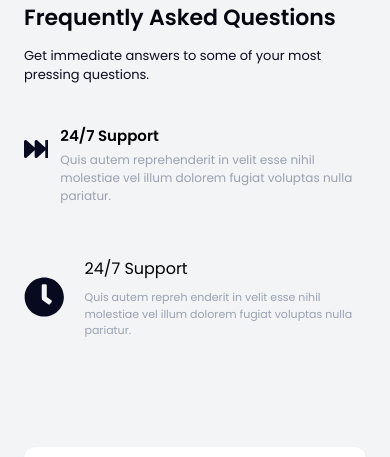
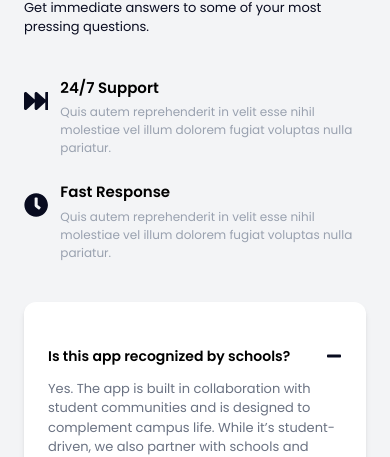
Before and after one commit to olaniyanp11/Easyipass, a Next.js app: page / in a window 390 px wide. Shown: the part 4557-5014 px from the top of the page. Built offline with nearby package versions, Linux system fonts and the light colour scheme.

Commit message:
made the left side more responsive

```diff
--- a/src/components/Faq.jsx
+++ b/src/components/Faq.jsx
@@ -51,7 +51,7 @@ const Faq = () => {
 
   return (
     <div
-      className="bg-gray-100 py-32 md:py-36 relative z-10 grid grid-cols-1 lg:grid-cols-2 px-6 sm:px-10 lg:px-24 gap-10"
+      className="bg-gray-100 py-20 md:py-28 relative z-10 grid grid-cols-1 lg:grid-cols-2 px-6 sm:px-10 lg:px-24 gap-10"
       id="faq"
     >
       {/* Left side */}
@@ -62,6 +62,7 @@ const Faq = () => {
         <p className="text-left text-text text-[13px] md:text-[16px] lg:text-[18px] font-normal mt-3 mb-10">
           Get immediate answers to some of your most pressing questions.
         </p>
+
         {/* Info cards */}
         <div className="flex flex-col gap-6">
           <div className="flex gap-3">
@@ -76,20 +77,20 @@ const Faq = () => {
               </p>
             </div>
           </div>
-          <div className=" py-7 w-full mx-auto mb-10 flex justify-between items-start gap-3">
-            {" "}
-            <FaClock className="text-text inline-block mr-2 w-[80px] h-[80px]" />{" "}
-            <div className="">
-              {" "}
-              <h1 className=""> 24/7 Support</h1>{" "}
-              <p className="text-gray-400 text-[11px] md:text-[13px] lg:text-[15px] mt-2 mb-0">
-                {" "}
-                Quis autem repreh enderit in velit esse nihil molestiae vel
-                illum dolorem fugiat voluptas nulla pariatur.{" "}
-              </p>{" "}
-            </div>{" "}
-          </div>{" "}
-        </div>{" "}
+
+          <div className="flex gap-3">
+            <FaClock className="text-text w-12 h-12 md:w-16 md:h-16" />
+            <div>
+              <h3 className="font-semibold text-[15px] md:text-[18px]">
+                Fast Response
+              </h3>
+              <p className="text-gray-400 text-[12px] md:text-[14px] mt-1">
+                Quis autem reprehenderit in velit esse nihil molestiae vel illum
+                dolorem fugiat voluptas nulla pariatur.
+              </p>
+            </div>
+          </div>
+        </div>
       </div>
 
       {/* FAQ list */}
```
